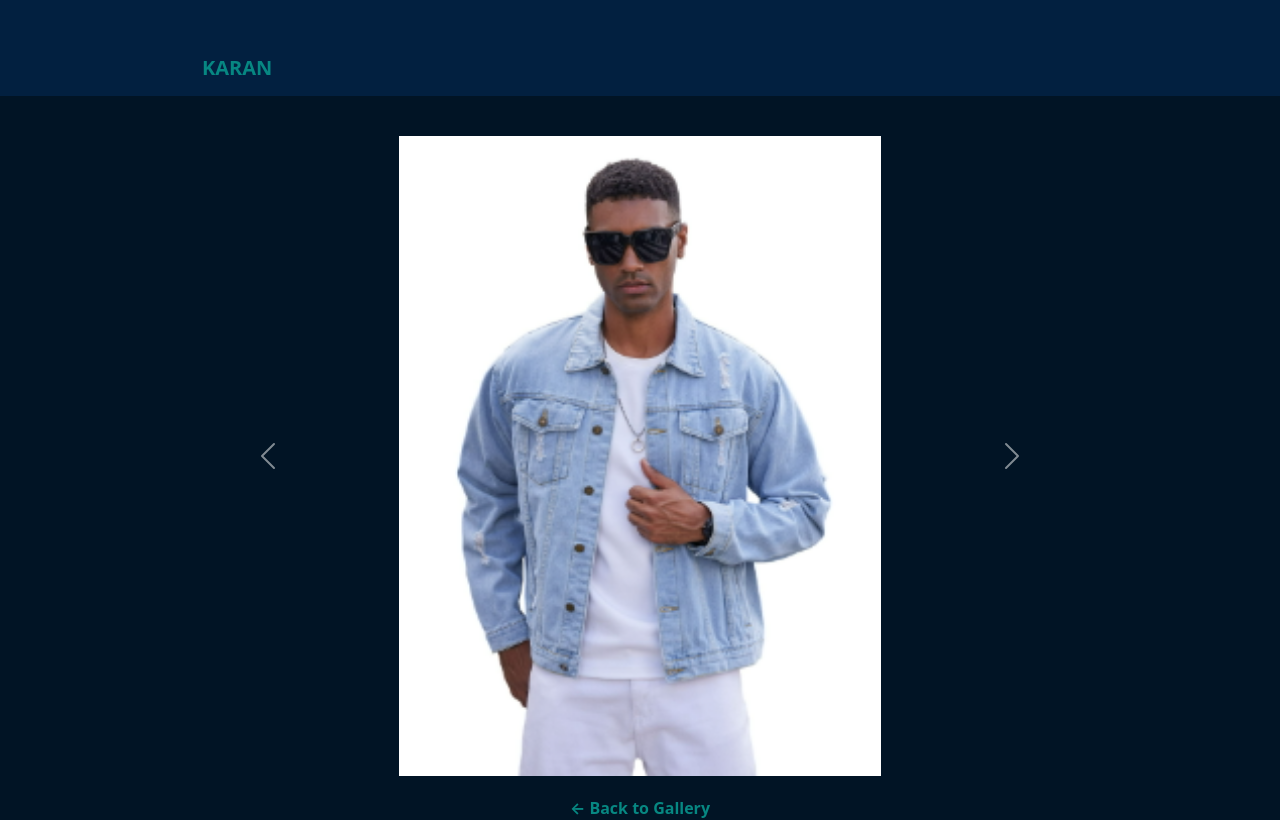
After one commit to Girja495/FirstWebsite, a Flask app: page /bigphoto in a window 1280 px wide. The commit adds this page. Run offline with Flask 3, Linux system fonts and the light colour scheme.

Commit message:
new site

```diff
--- a/app.py
+++ b/app.py
@@ -1,4 +1,4 @@
-from flask import Flask, render_template
+from flask import Flask, render_template, request
 
 app = Flask(__name__)
 
@@ -10,5 +10,20 @@ def home():
 def products():
     return render_template('products.html')
 
+@app.route('/morephoto')
+def morephoto():
+    # List of images to display
+    images = ['jacket.png', 'jacket2.png', 'jacket3.png']
+    return render_template('morephoto.html', images=images)
+
+images = ['jacket.png', 'jacket2.png', 'jacket3.png']
+
+@app.route('/bigphoto')
+def bigphoto():
+    selected_img = request.args.get('img')
+    if selected_img not in images:
+        selected_img = images[0]  # default to first image if invalid or missing
+    return render_template('bigphoto.html', images=images, selected_img=selected_img)
+
 if __name__ == '__main__':
-    app.run(host="0.0.0.0", port=5000, debug=True)
+    app.run(debug=True)
--- a/static/images/desktop.ini
+++ b/static/images/desktop.ini
@@ -1,3 +1,5 @@
 [LocalizedFileNames]
 Screenshot 2025-08-12 143725.png=@Screenshot 2025-08-12 143725,0
 Screenshot 2025-08-12 143653.png=@Screenshot 2025-08-12 143653,0
+Screenshot 2025-08-12 235720.png=@Screenshot 2025-08-12 235720,0
+Screenshot 2025-08-12 235646.png=@Screenshot 2025-08-12 235646,0
--- /dev/null
+++ b/templates/bigphoto.html
@@ -0,0 +1,75 @@
+<!DOCTYPE html>
+<html>
+<head>
+    <title>Big Photo Slider</title>
+    <link href="https://cdn.jsdelivr.net/npm/bootstrap@5.3.0/dist/css/bootstrap.min.css" rel="stylesheet">
+    <style>
+      body {
+        background-color: #011425;
+        color: white;
+      }
+      .navbar {
+        background-color: #022040 !important;
+      }
+      .navbar .navbar-brand {
+        color: #078782 !important;
+        font-weight: bold;
+      }
+      .carousel-inner img {
+        max-height: 80vh;
+        object-fit: contain;
+        margin: 0 auto;
+      }
+      .container {
+        max-width: 900px;
+        margin-top: 40px;
+      }
+      a.back-link {
+        display: inline-block;
+        margin-top: 20px;
+        color: #078782;
+        font-weight: bold;
+        text-decoration: none;
+      }
+      a.back-link:hover {
+        text-decoration: underline;
+      }
+    </style>
+</head>
+<body>
+
+<nav class="navbar navbar-expand-lg navbar-dark bg-dark">
+  <div class="container">
+    <a class="navbar-brand" href="/">KARAN</a>
+  </div>
+</nav>
+
+<div class="container text-center">
+
+  <div id="photoCarousel" class="carousel slide" data-bs-interval="false">
+    <div class="carousel-inner">
+      {% for img in images %}
+      <div class="carousel-item {% if img == selected_img %}active{% endif %}">
+        <img src="{{ url_for('static', filename='images/' + img) }}" class="d-block w-100" alt="Photo">
+      </div>
+      {% endfor %}
+    </div>
+
+    <button class="carousel-control-prev" type="button" data-bs-target="#photoCarousel" data-bs-slide="prev">
+      <span class="carousel-control-prev-icon" aria-hidden="true"></span>
+      <span class="visually-hidden">Previous</span>
+    </button>
+
+    <button class="carousel-control-next" type="button" data-bs-target="#photoCarousel" data-bs-slide="next">
+      <span class="carousel-control-next-icon" aria-hidden="true"></span>
+      <span class="visually-hidden">Next</span>
+    </button>
+  </div>
+
+  <a href="{{ url_for('morephoto') }}" class="back-link">← Back to Gallery</a>
+</div>
+
+<script src="https://cdn.jsdelivr.net/npm/bootstrap@5.3.0/dist/js/bootstrap.bundle.min.js"></script>
+
+</body>
+</html>
--- a/templates/home.html
+++ b/templates/home.html
@@ -9,7 +9,7 @@
             margin: 0;
         }
         .hero {
-            background-color: #0d0122; /* Dark background */
+            background-color: #05000d; /* Dark background */
             height: 100vh; /* Full viewport height */
             display: flex;
             justify-content: center; /* center horizontally */
@@ -20,7 +20,7 @@
             text-shadow: 2px 2px 6px rgba(0,0,0,0.7);
         }
         .hero h1 {
-            font-family: 'Beth Ellen', cursive;
+            font-family: 'Georgia', serif;
             font-size: 1.3rem;
             margin-bottom: 0.6rem;
             letter-spacing: 4px;
```
Also changed, not shown: templates/morephoto.html (added, +55 -0 lines), templates/products.html (+12 -24 lines), static/images/jacket2.png (added), static/images/jacket3.png (added).
